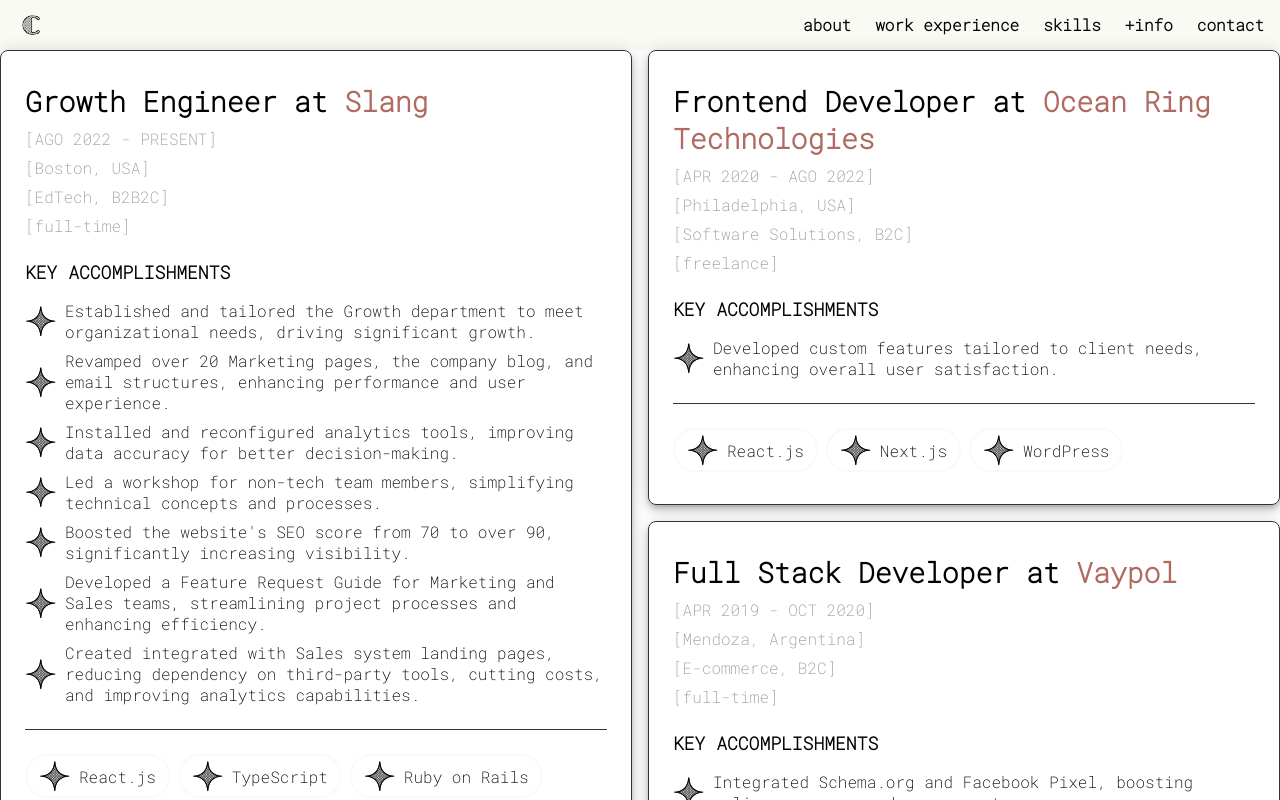
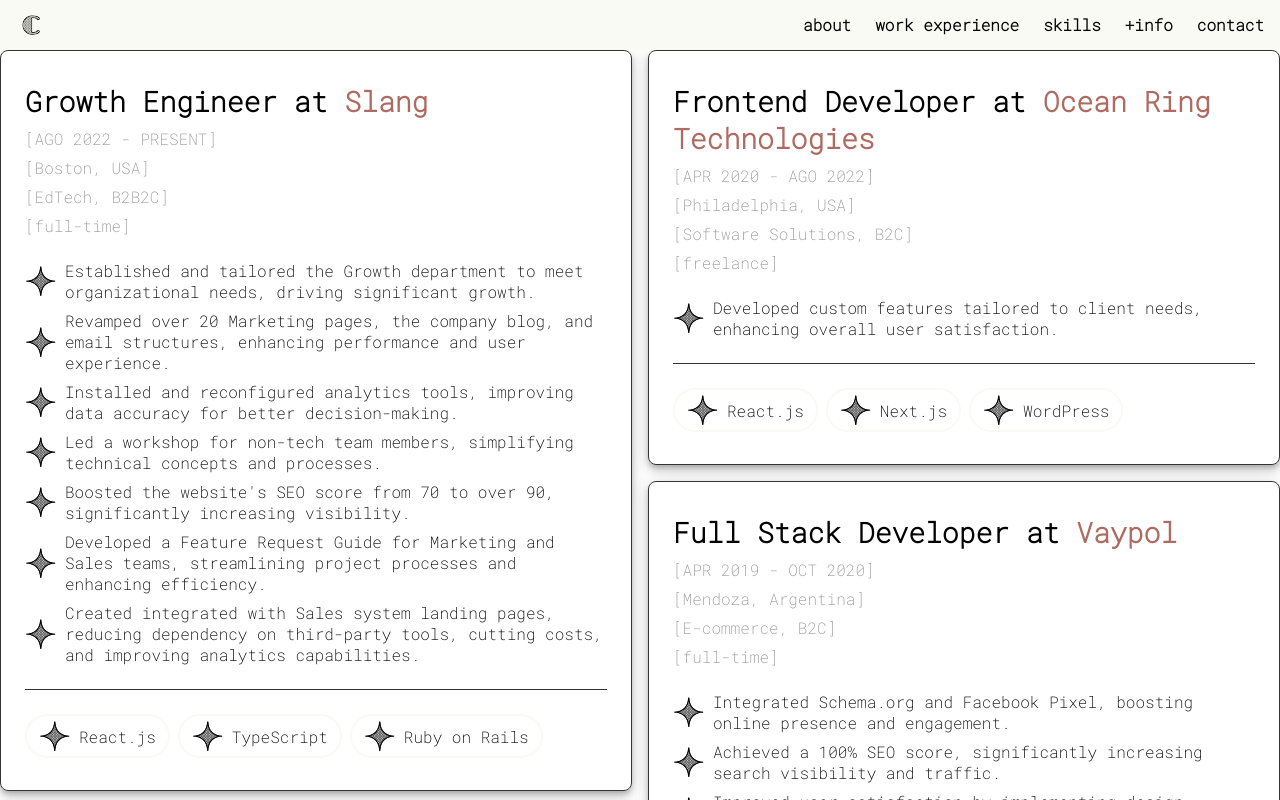
Before and after one commit to zetadeceleste/portfolio-ui, a Next.js app: page /work-experience/ExperienceWrapper in a window 1280 px wide. Shown: the top 800 px of the page. Built offline with nearby package versions, Linux system fonts and the light colour scheme.

Commit message:
Scroll for Work Experience

```diff
--- a/components/common/Container/Container.module.css
+++ b/components/common/Container/Container.module.css
@@ -1,6 +1,8 @@
 .container {
   background-color: var(--color-background);
   color: var(--color-text);
+  max-height: 100vh;
+  overflow: scroll;
 
   &.variant {
     background-color: var(--color-background-variant);
--- a/layouts/Menu/MenuIcon/MenuIcon.module.css
+++ b/layouts/Menu/MenuIcon/MenuIcon.module.css
@@ -16,7 +16,6 @@
 
   .button {
     background-color: var(--color-icon-background);
-    border: 1px solid var(--color-border);
     border-radius: 50%;
     box-shadow: var(--box-shadow);
     cursor: pointer;
--- a/pages/work-experience/ExperienceWrapper/ExperienceItem/index.tsx
+++ b/pages/work-experience/ExperienceWrapper/ExperienceItem/index.tsx
@@ -27,7 +27,6 @@
     jobType = '',
     dateTo = '',
     current = false,
-    responsibilities = [],
     accomplishments = [],
     mainTechStack = [],
   } = experience
@@ -63,12 +62,7 @@
           </FlexWrapper>
         </FlexWrapper>
       </FlexWrapper>
-      {responsibilities.length > 0 && (
-        <List title="RESPONSABILITIES" data={responsibilities} />
-      )}
-      {accomplishments.length > 0 && (
-        <List title="KEY ACCOMPLISHMENTS" data={accomplishments} />
-      )}
+      {accomplishments.length > 0 && <List data={accomplishments} />}
       {mainTechStack.length > 0 && (
         <>
           <hr />
--- a/pages/work-experience/ExperienceWrapper/ExperienceWrapper.module.css
+++ b/pages/work-experience/ExperienceWrapper/ExperienceWrapper.module.css
@@ -2,6 +2,7 @@
 .list {
   column-count: 1;
   column-gap: 1em;
+  overflow-y: auto;
 
   .item {
     display: inline-block;
@@ -10,7 +11,7 @@
   }
 }
 
-@media screen and (width >= 1024px) {
+@media screen and (width >= 768px) {
   .list {
     column-count: 2;
   }
--- a/styles/reset.css
+++ b/styles/reset.css
@@ -2,12 +2,6 @@
 *::before,
 *::after {
   box-sizing: border-box;
-}
-
-html,
-body,
-main {
-  height: 100%;
 }
 
 html,
--- a/types/experience.ts
+++ b/types/experience.ts
@@ -10,7 +10,6 @@
   jobType: 'freelance' | 'full-time' | 'part-time' | 'internship'
   dateTo?: string
   current?: boolean
-  responsibilities?: ItemType[]
   accomplishments?: ItemType[]
   mainTechStack?: ItemType[]
 }
```
